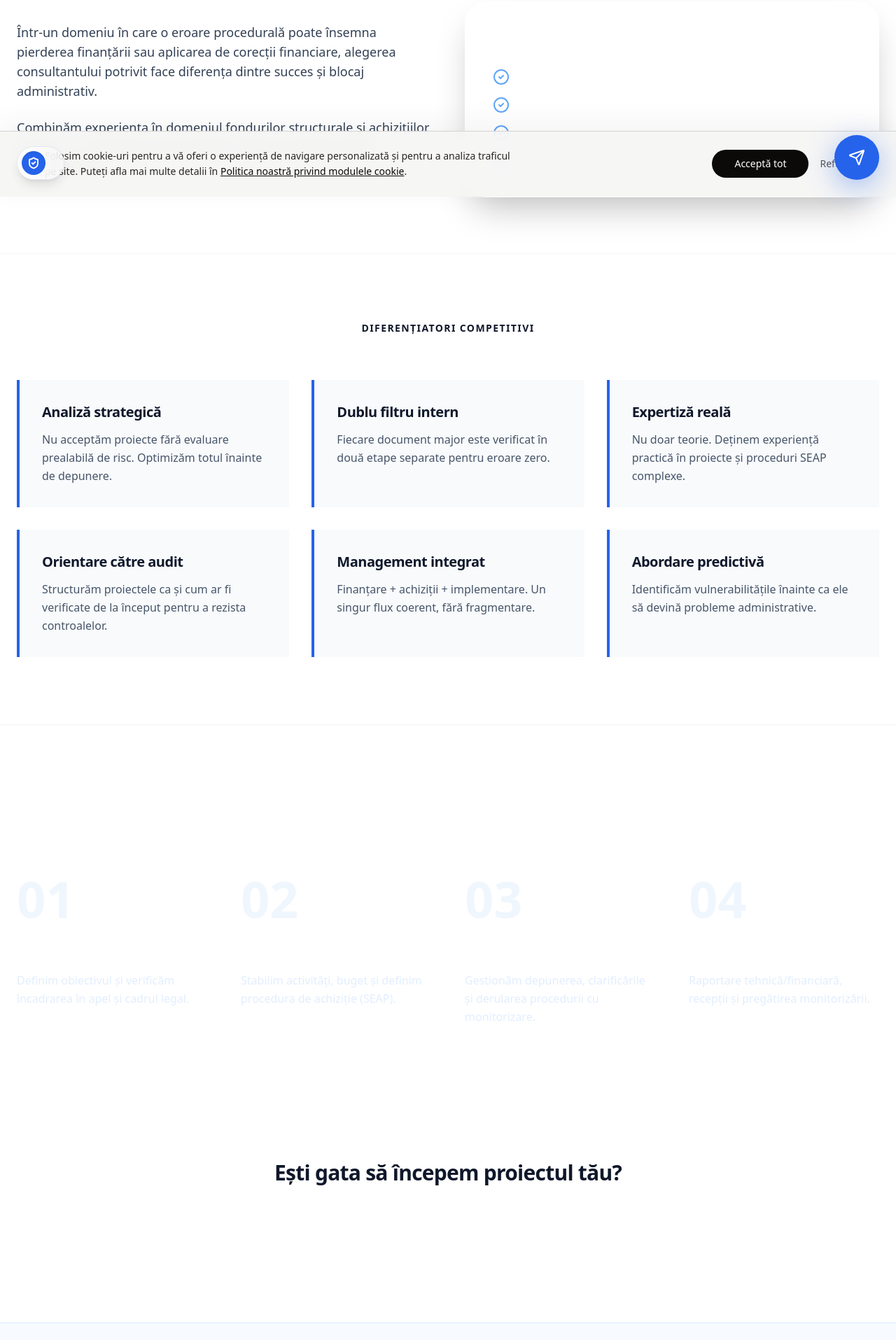
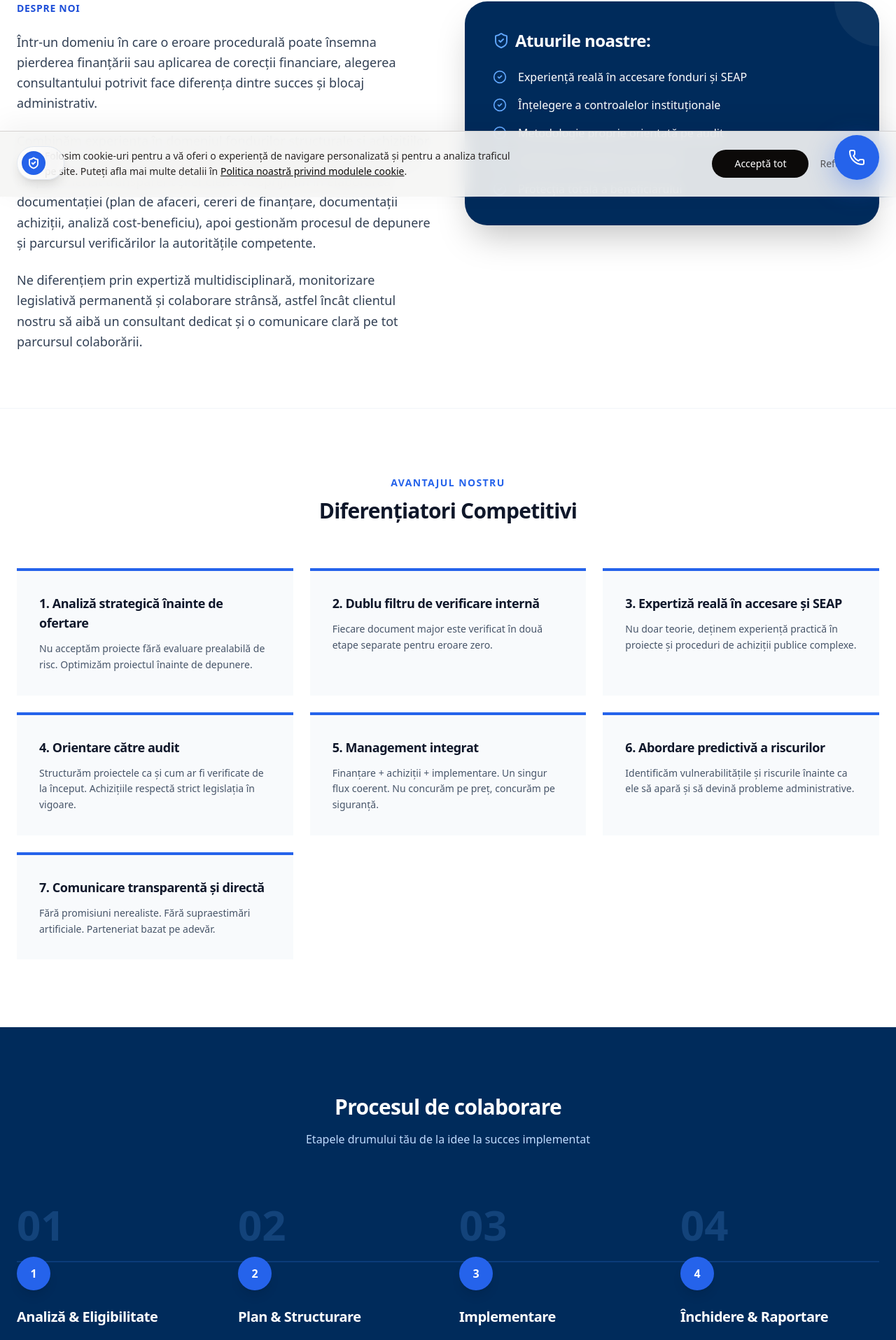
Before and after one commit to evialbert/FSPro, a Next.js app: page /despre in a window 1280 px wide. Shown: the part 519-2434 px from the top of the page at 70% size. Built offline with nearby package versions, Linux system fonts and the light colour scheme.

Commit message:
feat: adăugare pagină despre noi cu diferențiatori și proces

```diff
--- a/app/despre/page.tsx
+++ b/app/despre/page.tsx
@@ -1,22 +1,60 @@
 import React from 'react';
-import { CheckCircle2, ShieldCheck, Zap, Target, Users, Search, ArrowRight } from 'lucide-react';
+import { CheckCircle2, ShieldCheck, Zap, Target, Users, Search, ArrowRight, MessageSquare } from 'lucide-react';
 import Link from 'next/link';
 
 export default function DespreNoi() {
   const diferentiatori = [
-    { title: "Analiză strategică", desc: "Nu acceptăm proiecte fără evaluare prealabilă de risc. Optimizăm totul înainte de depunere." },
-    { title: "Dublu filtru intern", desc: "Fiecare document major este verificat în două etape separate pentru eroare zero." },
-    { title: "Expertiză reală", desc: "Nu doar teorie. Deținem experiență practică în proiecte și proceduri SEAP complexe." },
-    { title: "Orientare către audit", desc: "Structurăm proiectele ca și cum ar fi verificate de la început pentru a rezista controalelor." },
-    { title: "Management integrat", desc: "Finanțare + achiziții + implementare. Un singur flux coerent, fără fragmentare." },
-    { title: "Abordare predictivă", desc: "Identificăm vulnerabilitățile înainte ca ele să devină probleme administrative." }
+    {
+      title: "1. Analiză strategică înainte de ofertare",
+      desc: "Nu acceptăm proiecte fără evaluare prealabilă de risc. Optimizăm proiectul înainte de depunere."
+    },
+    {
+      title: "2. Dublu filtru de verificare internă",
+      desc: "Fiecare document major este verificat în două etape separate pentru eroare zero."
+    },
+    {
+      title: "3. Expertiză reală în accesare și SEAP",
+      desc: "Nu doar teorie, deținem experiență practică în proiecte și proceduri de achiziții publice complexe."
+    },
+    {
+      title: "4. Orientare către audit",
+      desc: "Structurăm proiectele ca și cum ar fi verificate de la început. Achizițiile respectă strict legislația în vigoare."
+    },
+    {
+      title: "5. Management integrat",
+      desc: "Finanțare + achiziții + implementare. Un singur flux coerent. Nu concurăm pe preț, concurăm pe siguranță."
+    },
+    {
+      title: "6. Abordare predictivă a riscurilor",
+      desc: "Identificăm vulnerabilitățile și riscurile înainte ca ele să apară și să devină probleme administrative."
+    },
+    {
+      title: "7. Comunicare transparentă și directă",
+      desc: "Fără promisiuni nerealiste. Fără supraestimări artificiale. Parteneriat bazat pe adevăr."
+    }
   ];
 
   const pasi = [
-    { nr: "01", titlu: "Analiză & Eligibilitate", desc: "Definim obiectivul și verificăm încadrarea în apel și cadrul legal." },
-    { nr: "02", titlu: "Plan & Structurare", desc: "Stabilim activități, buget și definim procedura de achiziție (SEAP)." },
-    { nr: "03", titlu: "Implementare", desc: "Gestionăm depunerea, clarificările și derularea procedurii cu monitorizare." },
-    { nr: "04", titlu: "Închidere & Raportare", desc: "Raportare tehnică/financiară, recepții și pregătirea monitorizării." }
+    {
+      nr: "01",
+      titlu: "Analiză & Eligibilitate",
+      desc: "Definim obiectivul și verificăm încadrarea în apel / cerințe / proceduri și cadrul legal aplicabil."
+    },
+    {
+      nr: "02",
+      titlu: "Plan & Structurare",
+      desc: "Stabilim activități, buget, calendar și documente; pentru achiziții, definim procedura (SEAP)."
+    },
+    {
+      nr: "03",
+      titlu: "Implementare",
+      desc: "Gestionăm depunerea, clarificările și publicarea/derularea procedurii cu monitorizare de conformitate."
+    },
+    {
+      nr: "04",
+      titlu: "Închidere & Raportare",
+      desc: "Raportare tehnică/financiară, recepții și arhivare; pregătim pașii pentru monitorizare."
+    }
   ];
 
   return (
@@ -24,32 +62,45 @@ export default function DespreNoi() {
       {/* Hero Section */}
       <section className="py-24 bg-slate-50 px-6">
         <div className="max-w-4xl mx-auto text-center">
-          <h1 className="text-4xl md:text-5xl font-extrabold text-fineBlue mb-6 leading-tight">
+          <h1 className="text-4xl md:text-5xl font-extrabold text-slate-900 mb-6 leading-tight">
             De ce să alegi Fine Solutions Professional?
           </h1>
-          <p className="text-xl text-slate-600 leading-relaxed italic border-l-4 border-blue-600 pl-6 py-2 inline-block text-left">
+          <p className="text-xl text-slate-600 leading-relaxed italic border-l-4 border-blue-600 pl-6 py-2 inline-block text-left bg-white shadow-sm">
             "Construim proiecte solide. Implementăm fără vulnerabilități. Livrăm rezultate măsurabile."
           </p>
         </div>
       </section>
 
-      {/* Intro Section */}
-      <section className="py-20 px-6 max-w-7xl mx-auto grid md:grid-cols-2 gap-12 items-center">
-        <div className="text-slate-700 space-y-6 text-lg">
+      {/* Intro Section - Extins cu noul text */}
+      <section className="py-20 px-6 max-w-7xl mx-auto grid md:grid-cols-2 gap-12 items-start">
+        <div className="text-slate-700 space-y-6 text-lg leading-relaxed">
+          <p className="font-semibold text-blue-700 uppercase tracking-wider text-sm">Despre Noi</p>
           <p>
             Într-un domeniu în care o eroare procedurală poate însemna pierderea finanțării sau aplicarea de corecții financiare, alegerea consultantului potrivit face diferența dintre succes și blocaj administrativ.
           </p>
           <p>
-            Combinăm experiența în domeniul fondurilor structurale și achizițiilor publice cu o abordare personalizată, oferind protecție totală beneficiarului.
+            Combinăm experiența în domeniul fondurilor structurale și achizițiilor publice cu o abordare personalizată pentru fiecare client. Construim un parteneriat transparent și eficient: vă sprijinim în elaborarea documentației (plan de afaceri, cereri de finanțare, documentații achiziții, analiză cost-beneficiu), apoi gestionăm procesul de depunere și parcursul verificărilor la autoritățile competente.
+          </p>
+          <p>
+            Ne diferențiem prin expertiză multidisciplinară, monitorizare legislativă permanentă și colaborare strânsă, astfel încât clientul nostru să aibă un consultant dedicat și o comunicare clară pe tot parcursul colaborării.
           </p>
         </div>
-        <div className="bg-fineBlue p-10 rounded-[2rem] text-white shadow-2xl relative overflow-hidden">
+
+        <div className="bg-[#002B5B] p-10 rounded-[2rem] text-white shadow-2xl relative overflow-hidden sticky top-8">
           <div className="absolute top-0 right-0 w-32 h-32 bg-white/5 rounded-full -mr-16 -mt-16"></div>
-          <h3 className="text-2xl font-bold mb-6">Atuurile noastre:</h3>
+          <h3 className="text-2xl font-bold mb-6 flex items-center gap-2">
+            <ShieldCheck className="text-blue-400" /> Atuurile noastre:
+          </h3>
           <ul className="space-y-4">
-            {['Experiență reală în SEAP', 'Înțelegere a controalelor instituționale', 'Metodologie proprie orientată pe audit', 'Protecția totală a beneficiarului'].map((item, idx) => (
+            {[
+              'Experiență reală în accesare fonduri și SEAP',
+              'Înțelegere a controalelor instituționale',
+              'Metodologie proprie orientată pe audit',
+              'Abordare strategică preventivă',
+              'Protecția totală a beneficiarului'
+            ].map((item, idx) => (
               <li key={idx} className="flex items-center gap-4">
-                <CheckCircle2 size={24} className="text-blue-400 flex-shrink-0" />
+                <CheckCircle2 size={20} className="text-blue-400 flex-shrink-0" />
                 <span className="font-medium">{item}</span>
               </li>
             ))}
@@ -57,33 +108,45 @@ export default function DespreNoi() {
         </div>
       </section>
 
-      {/* Diferentiatori */}
+      {/* Diferentiatori - Grid actualizat cu 7 puncte */}
       <section className="py-24 bg-white px-6 border-y border-slate-100">
         <div className="max-w-7xl mx-auto">
-          <h2 className="text-3xl font-bold text-center mb-16 text-slate-900 uppercase tracking-widest text-sm">Diferențiatori Competitivi</h2>
-          <div className="grid md:grid-cols-3 gap-8">
+          <div className="text-center mb-16">
+            <h2 className="text-blue-600 font-bold uppercase tracking-widest text-sm mb-3">Avantajul nostru</h2>
+            <h3 className="text-3xl font-bold text-slate-900">Diferențiatori Competitivi</h3>
+          </div>
+          <div className="grid md:grid-cols-2 lg:grid-cols-3 gap-6">
             {diferentiatori.map((item, idx) => (
-              <div key={idx} className="p-8 border-l-4 border-blue-600 bg-slate-50 hover:bg-blue-50 hover:shadow-md transition-all duration-300">
-                <h4 className="font-bold text-xl text-fineBlue mb-3">{item.title}</h4>
-                <p className="text-slate-600 leading-relaxed">{item.desc}</p>
+              <div key={idx} className={`p-8 border-t-4 border-blue-600 bg-slate-50 hover:bg-white hover:shadow-xl transition-all duration-300 ${idx === 6 ? 'md:col-span-2 lg:col-span-1' : ''}`}>
+                <h4 className="font-bold text-lg text-slate-900 mb-3">{item.title}</h4>
+                <p className="text-slate-600 leading-relaxed text-sm">{item.desc}</p>
               </div>
             ))}
           </div>
         </div>
       </section>
 
-      {/* Proces (Steps) */}
-      <section className="py-24 bg-fineBlue text-white px-6">
+      {/* Proces (4 Pași) - Design îmbunătățit */}
+      <section className="py-24 bg-[#002B5B] text-white px-6">
         <div className="max-w-7xl mx-auto">
-          <h2 className="text-3xl font-bold text-center mb-20">Procesul de colaborare</h2>
-          <div className="grid md:grid-cols-4 gap-12">
+          <div className="text-center mb-20">
+            <h2 className="text-3xl font-bold mb-4">Procesul de colaborare</h2>
+            <p className="text-blue-200">Etapele drumului tău de la idee la succes implementat</p>
+          </div>
+          <div className="grid md:grid-cols-4 gap-8 relative">
+            {/* Linie de fundal pentru pasi pe desktop */}
+            <div className="hidden md:block absolute top-1/2 left-0 w-full h-0.5 bg-blue-500/20 -translate-y-12"></div>
+
             {pasi.map((pas, idx) => (
               <div key={idx} className="relative group">
-                <div className="text-7xl font-black text-blue-400/10 mb-6 group-hover:text-blue-400/30 transition-colors">
+                <div className="text-6xl font-black text-blue-400/20 mb-4 group-hover:text-blue-400/40 transition-colors">
                   {pas.nr}
                 </div>
-                <h4 className="text-xl font-bold mb-4">{pas.titlu}</h4>
-                <p className="text-blue-100/80 leading-relaxed">{pas.desc}</p>
+                <div className="bg-blue-600 w-12 h-12 rounded-full flex items-center justify-center mb-6 relative z-10 shadow-lg group-hover:scale-110 transition-transform">
+                  <span className="font-bold">{idx + 1}</span>
+                </div>
+                <h4 className="text-xl font-bold mb-4 text-white">{pas.titlu}</h4>
+                <p className="text-blue-100/80 leading-relaxed text-sm">{pas.desc}</p>
               </div>
             ))}
           </div>
@@ -91,14 +154,17 @@ export default function DespreNoi() {
       </section>
 
       {/* CTA Section */}
-      <section className="py-24 text-center">
-        <h3 className="text-3xl font-bold mb-8 text-fineBlue">Ești gata să începem proiectul tău?</h3>
-        <Link
-          href="/contact"
-          className="bg-fineBlue text-white px-12 py-5 rounded-xl font-bold text-lg hover:bg-blue-900 hover:shadow-xl transition-all inline-block"
-        >
-          Contactează un consultant
-        </Link>
+      <section className="py-24 text-center px-6">
+        <div className="max-w-3xl mx-auto bg-slate-50 p-12 rounded-[3rem] border border-slate-200 shadow-sm">
+          <h3 className="text-3xl font-bold mb-4 text-slate-900">Ești gata să începem proiectul tău?</h3>
+          <p className="text-slate-600 mb-10 text-lg">Oferim consultanță dedicată și siguranță procedurală pentru succesul tău.</p>
+          <Link
+            href="/contact"
+            className="bg-blue-600 text-white px-10 py-4 rounded-full font-bold text-lg hover:bg-blue-700 hover:shadow-xl transition-all inline-flex items-center gap-2"
+          >
+            Contactează un consultant <ArrowRight size={20} />
+          </Link>
+        </div>
       </section>
     </div>
   );
```
